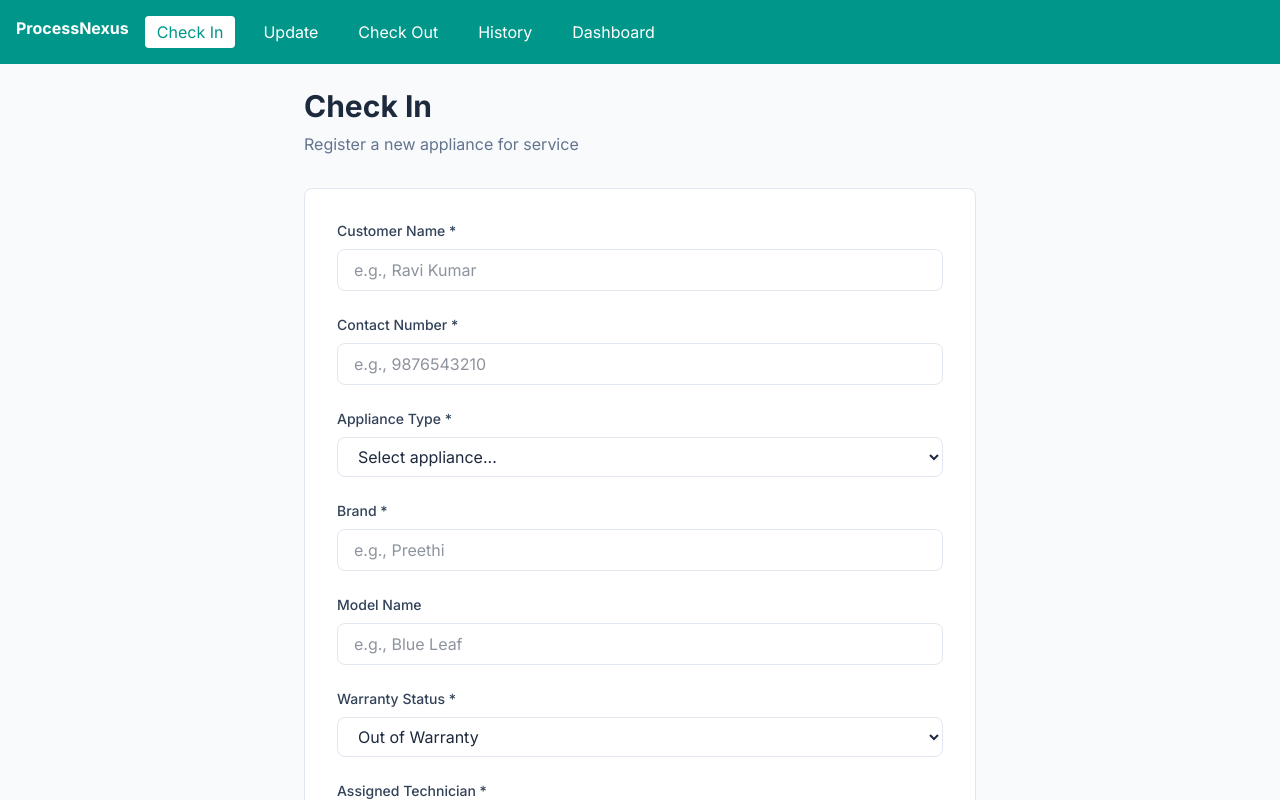
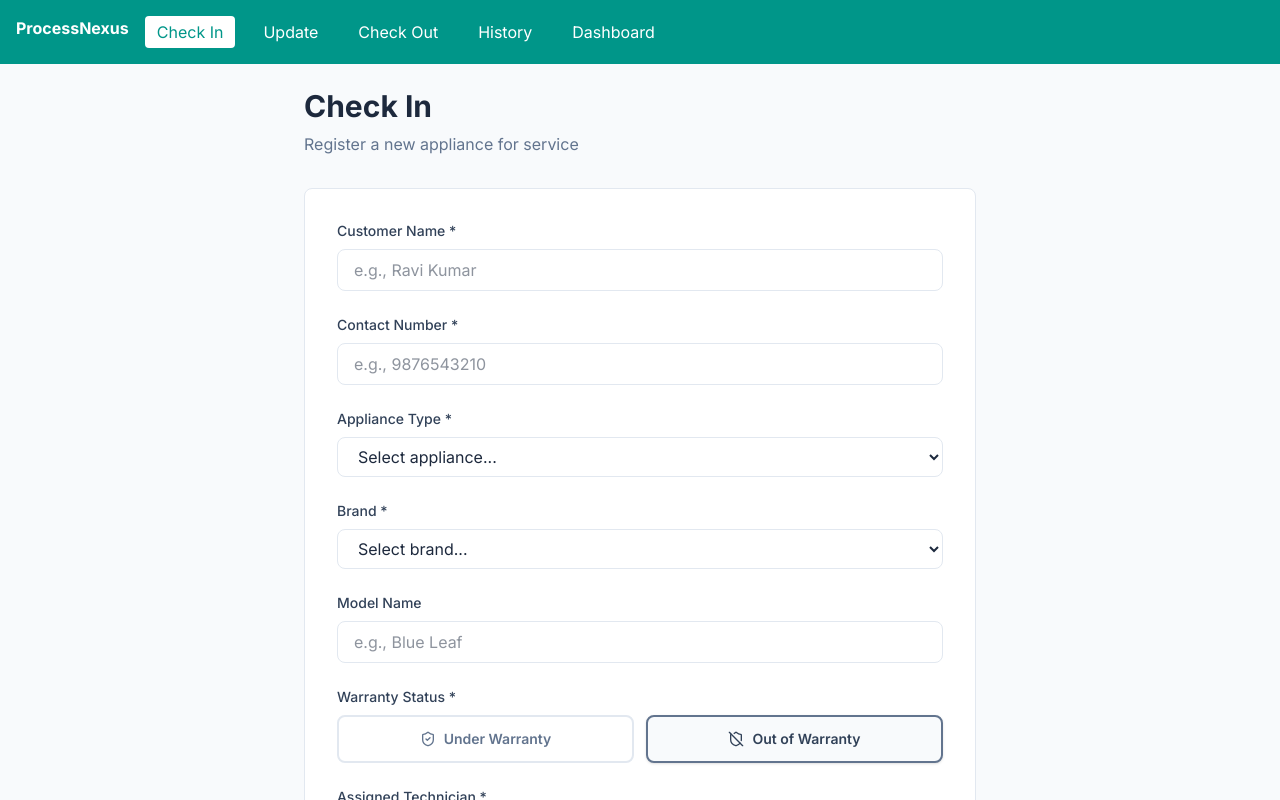
Before and after one commit to raghuls42/processnexus, a React (Vite) app: page /checkin in a window 1280 px wide. Shown: the top 800 px of the page. Built offline with nearby package versions, Linux system fonts and the light colour scheme.

Commit message:
chore: finalize MVP with placeholder pages

```diff
--- a/src/constants/index.js
+++ b/src/constants/index.js
@@ -9,6 +9,25 @@ export const APPLIANCE_TYPES = [
   "Table Fan",
   "Iron Box",
   "Water Heater",
+  "Air Cooler",
+  "Other"
+]
+
+export const BRAND_NAMES = [
+  "Preethi",
+  "Butterfly",
+  "Prestige",
+  "Bajaj",
+  "Philips",
+  "Havells",
+  "Crompton",
+  "Usha",
+  "Orient",
+  "Pigeon",
+  "Maharaja Whiteline",
+  "Bosch",
+  "Morphy Richards",
+  "Wonderchef",
   "Other"
 ]
 
@@ -32,6 +51,13 @@ export const JOB_STATUS = {
   COMPLETED: "Completed",
 }
 
+export const REPORT_CATEGORIES = {
+  SERVICES_PROVIDED: "Services Provided",
+  YRT_TO_NOTIFY: "YRT to Notify",
+  YRT_TO_RECEIVE: "YRT to Receive",
+  COMPLETED: "Completed",
+}
+
 export const STAFF_NAMES = [
   "Priya",
   "Suresh",
--- a/src/pages/CheckIn.jsx
+++ b/src/pages/CheckIn.jsx
@@ -1,21 +1,7 @@
-// export default function CheckIn() {
-//   return (
-//     <div className="min-h-screen bg-slate-50 p-6">
-//       <div className="max-w-4xl mx-auto">
-//         <h1 className="text-3xl font-bold text-slate-800 mb-2">Check In</h1>
-//         <p className="text-slate-500 mb-8">Register a new appliance for service</p>
-//         <div className="bg-white rounded-lg border border-slate-200 p-8">
-//           <p className="text-slate-400">Check In page</p>
-//         </div>
-//       </div>
-//     </div>
-//   )
-// }
-
-
 import { useState } from 'react'
 import { createJob } from '../firebase/services'
-import { APPLIANCE_TYPES, WARRANTY_STATUS, TECHNICIAN_NAMES, STAFF_NAMES } from '../constants'
+import { APPLIANCE_TYPES, BRAND_NAMES, WARRANTY_STATUS, TECHNICIAN_NAMES, STAFF_NAMES } from '../constants'
+import { ShieldCheck, ShieldOff } from 'lucide-react'
 
 export default function CheckIn() {
   const [formData, setFormData] = useState({
@@ -23,6 +9,7 @@ export default function CheckIn() {
     contact_number: '',
     product_category: '',
     brand: '',
+    custom_brand: '',
     model_name: '',
     warranty_status: 'Out of Warranty',
     assigned_technician: '',
@@ -42,7 +29,8 @@ export default function CheckIn() {
     if (!formData.contact_number.trim()) return 'Contact number required'
     if (formData.contact_number.length < 10) return 'Valid phone number required'
     if (!formData.product_category) return 'Appliance type required'
-    if (!formData.brand.trim()) return 'Brand required'
+    if (!formData.brand) return 'Brand required'
+    if (formData.brand === 'Other' && !formData.custom_brand.trim()) return 'Enter custom brand name'
     if (!formData.assigned_technician) return 'Technician required'
     if (!formData.checkin_staff) return 'Staff name required'
     return null
@@ -60,7 +48,13 @@ export default function CheckIn() {
     setLoading(true)
     setMessage(null)
 
-    const result = await createJob(formData)
+    const jobData = {
+      ...formData,
+      brand: formData.brand === 'Other' ? formData.custom_brand.trim() : formData.brand,
+    }
+    delete jobData.custom_brand
+
+    const result = await createJob(jobData)
 
     if (result.success) {
       setMessage({
@@ -72,6 +66,7 @@ export default function CheckIn() {
         contact_number: '',
         product_category: '',
         brand: '',
+        custom_brand: '',
         model_name: '',
         warranty_status: 'Out of Warranty',
         assigned_technician: '',
@@ -83,6 +78,8 @@ export default function CheckIn() {
 
     setLoading(false)
   }
+
+  const isUnderWarranty = formData.warranty_status === 'Under Warranty'
 
   return (
     <div className="min-h-screen bg-slate-50 p-6">
@@ -150,20 +147,40 @@ export default function CheckIn() {
             </select>
           </div>
 
-          {/* Brand */}
+          {/* Brand - Dropdown */}
           <div>
             <label className="block text-sm font-medium text-slate-700 mb-2">
               Brand *
             </label>
-            <input
-              type="text"
+            <select
               name="brand"
               value={formData.brand}
               onChange={handleChange}
-              placeholder="e.g., Preethi"
               className="w-full px-4 py-2 border border-slate-200 rounded-lg focus:outline-none focus:ring-2 focus:ring-teal-500"
-            />
+            >
+              <option value="">Select brand...</option>
+              {BRAND_NAMES.map(brand => (
+                <option key={brand} value={brand}>{brand}</option>
+              ))}
+            </select>
           </div>
+
+          {/* Custom Brand - shown when "Other" is selected */}
+          {formData.brand === 'Other' && (
+            <div>
+              <label className="block text-sm font-medium text-slate-700 mb-2">
+                Custom Brand Name *
+              </label>
+              <input
+                type="text"
+                name="custom_brand"
+                value={formData.custom_brand}
+                onChange={handleChange}
+                placeholder="Enter brand name..."
+                className="w-full px-4 py-2 border border-slate-200 rounded-lg focus:outline-none focus:ring-2 focus:ring-teal-500"
+              />
+            </div>
+          )}
 
           {/* Model Name */}
           <div>
@@ -185,16 +202,34 @@ export default function CheckIn() {
             <label className="block text-sm font-medium text-slate-700 mb-2">
               Warranty Status *
             </label>
-            <select
-              name="warranty_status"
-              value={formData.warranty_status}
-              onChange={handleChange}
-              className="w-full px-4 py-2 border border-slate-200 rounded-lg focus:outline-none focus:ring-2 focus:ring-teal-500"
-            >
+            <div className="flex gap-3">
               {WARRANTY_STATUS.map(status => (
-                <option key={status} value={status}>{status}</option>
+                <button
+                  key={status}
+                  type="button"
+                  onClick={() => setFormData(prev => ({ ...prev, warranty_status: status }))}
+                  className={`flex-1 flex items-center justify-center gap-2 py-3 px-4 rounded-lg border-2 text-sm font-semibold transition-all ${
+                    formData.warranty_status === status
+                      ? status === 'Under Warranty'
+                        ? 'border-emerald-500 bg-emerald-50 text-emerald-700 shadow-sm'
+                        : 'border-slate-500 bg-slate-50 text-slate-700 shadow-sm'
+                      : 'border-slate-200 text-slate-500 hover:border-slate-300 hover:bg-slate-50'
+                  }`}
+                >
+                  {status === 'Under Warranty'
+                    ? <ShieldCheck className="w-4 h-4" />
+                    : <ShieldOff className="w-4 h-4" />
+                  }
+                  {status}
+                </button>
               ))}
-            </select>
+            </div>
+            {isUnderWarranty && (
+              <p className="text-xs text-emerald-600 mt-2 flex items-center gap-1">
+                <ShieldCheck className="w-3 h-3" />
+                This job will be tracked under warranty coverage
+              </p>
+            )}
           </div>
 
           {/* Assigned Technician */}
```
